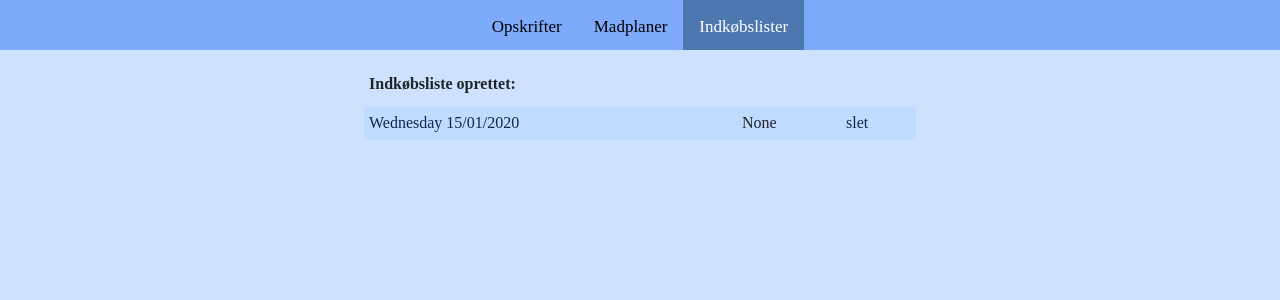
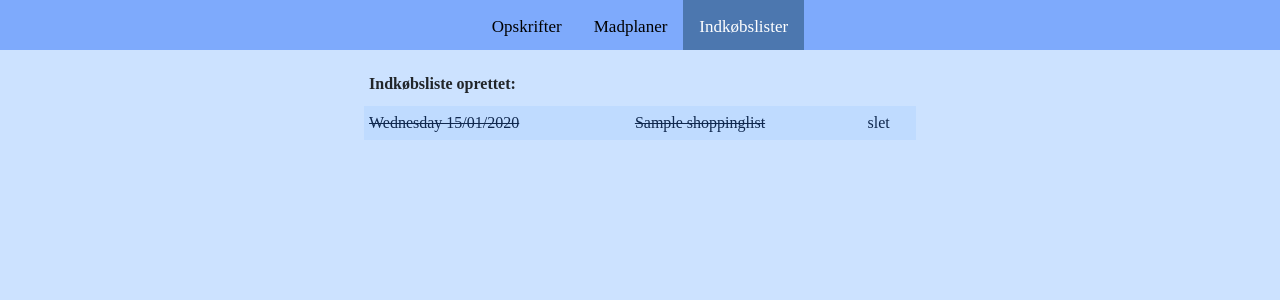
Before and after one commit to kaspernyhus/madplan, a Django app: page /todo/ in a window 1280 px wide. Shown: the top 300 px of the page. Run offline with Django 3.2, Linux system fonts and the light colour scheme; tables that the repository leaves empty hold one stand-in row (values such as "Sample post"); some libraries are stand-ins or nearby versions.

Commit message:
change list name

```diff
--- a/templates/todo/index.html
+++ b/templates/todo/index.html
@@ -12,15 +12,25 @@
         {% for shoppinglist in shoppinglists %}
         <tr>
             <td>
-                <a href="{% url 'view_shoppinglist' shoppinglist.quary.id %}">
-                    <span>{{shoppinglist.quary.created|date:'l d/m/Y' }}</span>
+                <a href="{% url 'view_shoppinglist' shoppinglist.id %}">
+                    {% if shoppinglist.completed %}
+                    <strike><span>{{ shoppinglist.created|date:'l d/m/Y' }}</span></strike>
+                    {% else %}
+                    <span>{{ shoppinglist.created|date:'l d/m/Y' }}</span>
+                    {% endif %}
                 </a>
             </td>
             <td>
-                {{ shoppinglist.source_name }}
+                <a href="{% url 'change_name' shoppinglist.id %}">
+                    {% if shoppinglist.completed %}
+                    <strike><span>{{ shoppinglist.name }}</span></strike>
+                    {% else %}
+                    <span>{{ shoppinglist.name }}</span>
+                    {% endif %}
+                </a>
             </td>
             <td>
-                <a href="{% url 'delete_shoppinglist' shoppinglist.quary.id %}">
+                <a href="{% url 'delete_shoppinglist' shoppinglist.id %}">
                     <span>slet</span>
                 </a>
             </td>
--- a/todo/models.py
+++ b/todo/models.py
@@ -9,6 +9,7 @@ class Shoppinglist(models.Model):
   list_source = CharField(max_length=50, blank=False, default=None)
   source_id = IntegerField(blank=True, null=True)
   completed = models.BooleanField(default=False)
+  name = CharField(max_length=200, blank=True, null=True, default=None)
 
 
 class Task(models.Model):
--- a/todo/urls.py
+++ b/todo/urls.py
@@ -7,4 +7,5 @@ urlpatterns = [
     path('check/<int:task_id>/', views.check_task, name='check_task'),
     path('create_shoppinglist/<int:id>/<str:source>/<str:qty>/', views.create_shoppinglist, name='create_shoppinglist'),
     path('delete_shoppinglist/<int:id>/', views.delete_shoppinglist, name='delete_shoppinglist'),
+    path('edit_name/<int:shoppinglist_id>/', views.change_name, name='change_name'),
   ]
--- a/todo/views.py
+++ b/todo/views.py
@@ -2,27 +2,42 @@ from django.shortcuts import render, redirect
 from foodplan.models import FoodplanRecipies, Foodplans
 from recipies.models import RecipeIngredients, Recipies
 from .models import Shoppinglist, Task
-from .forms import TaskForm
+from .forms import ChangeNameForm, TaskForm
 from unit_conversion.unit_conversion import convert_amount
 from datetime import datetime
 
 
 def index(request):
-  shoppinglists_quary = Shoppinglist.objects.all().order_by('-created')
-  shoppinglists = []
-  for shoppinglist in shoppinglists_quary:
-    if shoppinglist.list_source == 'foodplan':
-      #foodplan_quary = FoodplanRecipies.objects.all().filter(foodplan_id=shoppinglist.source_id)
-      source_name = 'Madplan'
-    elif shoppinglist.list_source == 'recipe':
-      recipe_quary = Recipies.objects.get(pk=shoppinglist.source_id)
-      source_name = recipe_quary.name
-    else:
-      source_name = 'None'
-    shoppinglists.append({'quary': shoppinglist, 'source_name': source_name})
+  shoppinglists = Shoppinglist.objects.all().order_by('-created')
+  # Check if shoppinglist is complete
+  for shoppinglist in shoppinglists:
+    tasks = Task.objects.all().filter(shoppinglist_id=shoppinglist.id)
+    for task in tasks:
+      if not task.complete:
+        shoppinglist.completed = False
+        shoppinglist.save()
+        break
+      else:
+        shoppinglist = Shoppinglist.objects.get(pk=task.shoppinglist_id)
+        shoppinglist.completed = True
+        shoppinglist.save()
 
   context = {'shoppinglists': shoppinglists}
   return render(request, 'todo/index.html', context)
+
+
+def change_name(request, shoppinglist_id):
+  shoppinglist = Shoppinglist.objects.get(pk=shoppinglist_id)
+  if request.method == 'POST':
+    form = ChangeNameForm(request.POST)
+    if form.is_valid():
+      shoppinglist.name = form.cleaned_data['name']
+      shoppinglist.save()
+      return redirect('/todo/')
+  else:
+    form = ChangeNameForm(initial={'name': shoppinglist.name})
+
+  return render(request, 'todo/changename.html', context={'form': form})
 
 
 def view_shoppinglist(request, shoppinglist_id):
@@ -64,16 +79,13 @@ def check_task(request, task_id):
 
 
 def create_shoppinglist(request, id, source, qty=1.0):
-  print('----------------------')
-  print(qty, type(qty))
-
-  print('----------------------')
-
   # Create shoppinglist entry
   new_shoppinglist = Shoppinglist(list_source=source, source_id=id)
   new_shoppinglist.save()
   ingredient_list = []
   if source == 'foodplan':
+    new_shoppinglist.name = 'Madplan'
+    new_shoppinglist.save()
     # Mark foodplan as compete (disables editing)
     foodplan = Foodplans.objects.get(pk=id)
     foodplan.complete = True
@@ -95,6 +107,11 @@ def create_shoppinglist(request, id, source, qty=1.0):
           'recipe_ingredient_description': ingredient.description
           })
   elif source == 'recipe':
+    recipe = Recipies.objects.get(pk=id)
+    # save shoppinglist name
+    new_shoppinglist.name = recipe.name
+    new_shoppinglist.save()
+    #
     qty = float(qty)
     recipe_ingredients = RecipeIngredients.objects.filter(recipe_id=id)
     for ingredient in recipe_ingredients:
@@ -188,6 +205,4 @@ def delete_shoppinglist(request, id):
 
   shoppinglist.delete()
 
-
-
   return redirect('/todo/')
```
Also changed, not shown: templates/todo/changename.html (added, +14 -0 lines), todo/forms.py (+12 -0 lines), todo/migrations/0011_shoppinglist_name.py (added).
